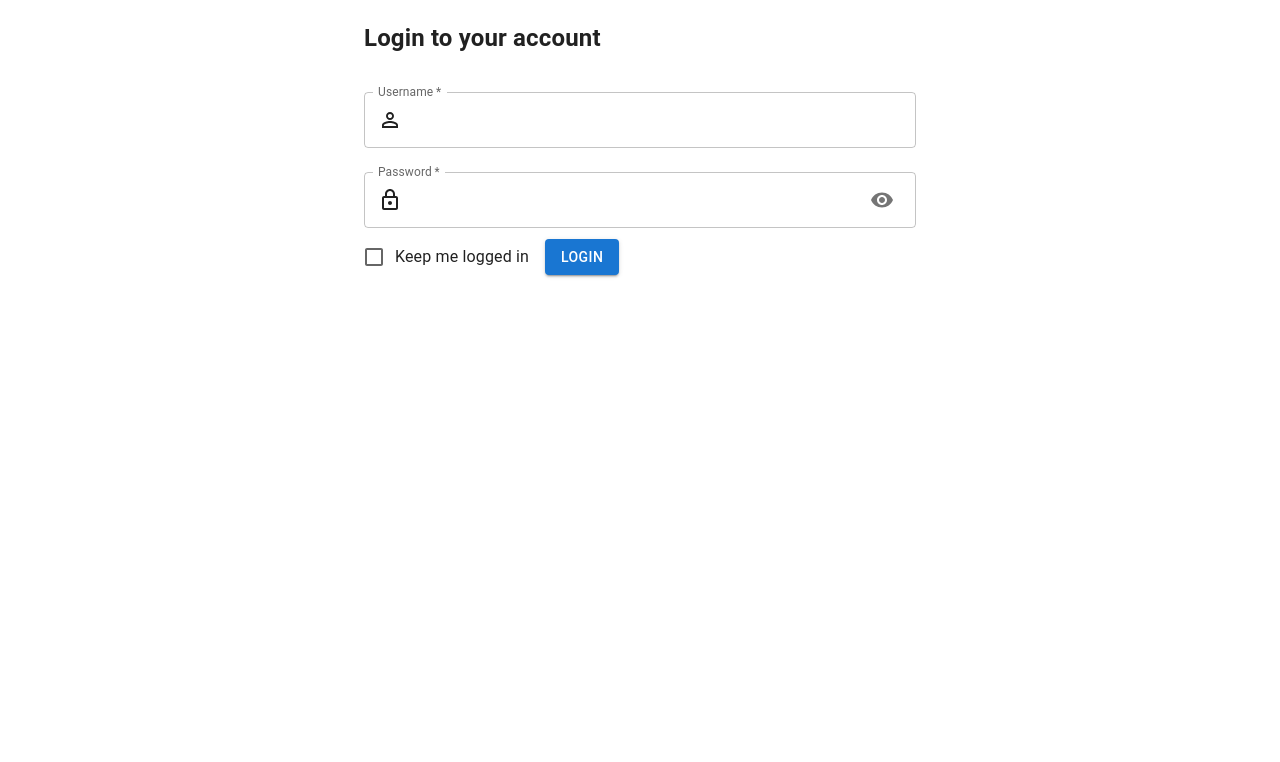
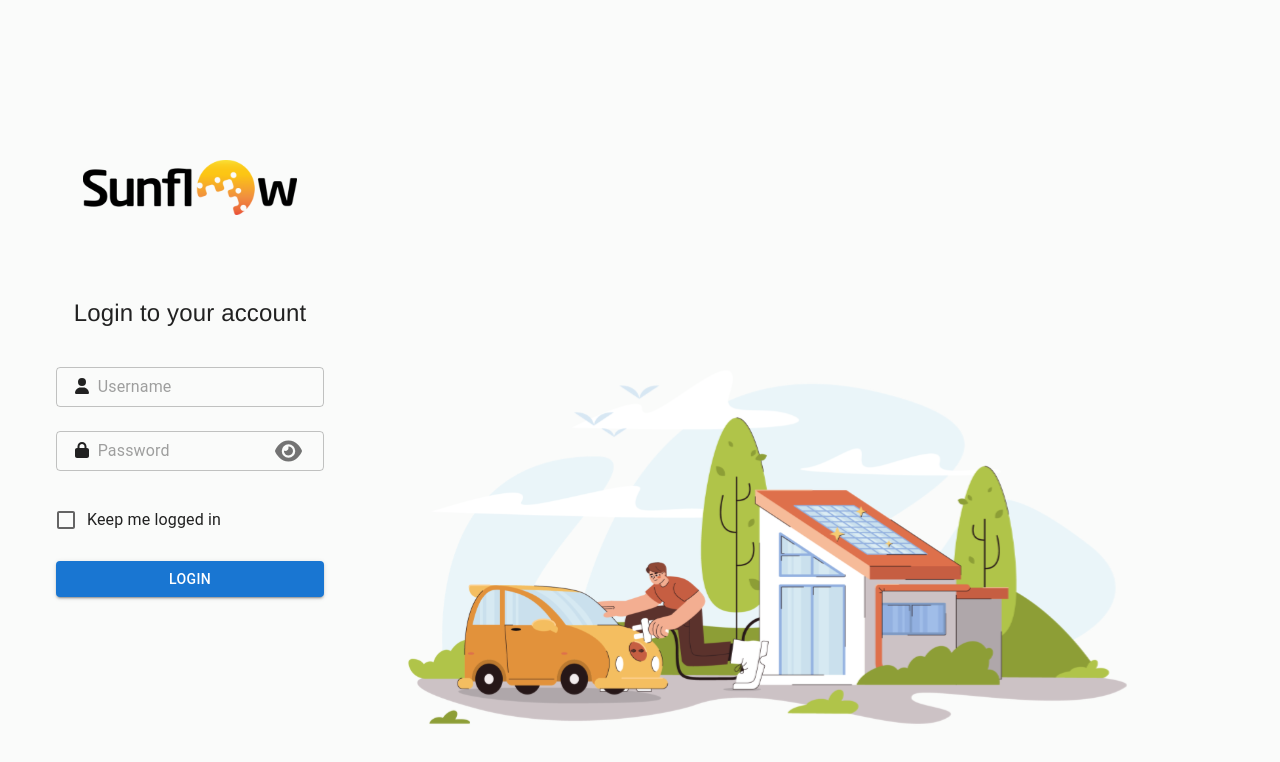
Before and after one commit to zsubzwary/frontend-test, a React (Create React App) app: page /login in a window 1280 px wide. Shown: the top 762 px of the page. Built offline with nearby package versions, Linux system fonts and the light colour scheme.

Commit message:
Updated login.js with appropriate styling

```diff
--- a/src/pages/login.js
+++ b/src/pages/login.js
@@ -9,10 +9,18 @@ import {
   IconButton,
   InputAdornment,
   FormControl,
+  Box,
 } from "@mui/material";
 import { Visibility, VisibilityOff, PersonOutline, LockOutlined } from "@mui/icons-material";
 import { ReactComponent as EyeIcon } from "../assets/eye.svg";
+import { ReactComponent as LoginSVG } from "../assets/login.svg";
+import { ReactComponent as Logo } from "../assets/logo.svg";
 import { isUserLoggedIn } from "../util/helper";
+import { FontAwesomeIcon } from "@fortawesome/react-fontawesome";
+import { faEye, faEyeSlash, faLock, faUser } from "@fortawesome/free-solid-svg-icons";
+import { styled } from "@mui/material/styles";
+import Typography from "@mui/material/Typography";
+import { useMemo } from "react";
 
 /**
  * Renders the login form for user authentication.
@@ -90,40 +98,117 @@ function Login() {
         sessionStorage.setItem("loggedIn", "true");
       }
       navigate("/");
-    }
-    else {
+    } else {
       e.preventDefault();
     }
   };
 
+  // Responsive UI Wrappers Start
+  const LoginLeftSideWrapper = useMemo(
+    () =>
+      styled(Box)(({ theme }) => ({
+        [theme.breakpoints.down("xl")]: {
+          paddingInlineStart: "2rem",
+          alignItems: "center",
+          justifyContent: "center",
+        },
+        [theme.breakpoints.down("lg")]: {
+          paddingInlineStart: "2rem",
+          alignItems: "center",
+          justifyContent: "center",
+        },
+        [theme.breakpoints.down("md")]: {
+          alignItems: "center",
+          justifyContent: "center",
+        },
+      })),
+    []
+  );
+  const LoginRightSideWrapper = styled(Box)(({ theme }) => ({
+    flex: 1,
+    [theme.breakpoints.up("md")]: {
+      height: "100%",
+      marginBottom: "10rem",
+      flex: 1,
+      height: "100%",
+      marginBottom: "10rem",
+    },
+    [theme.breakpoints.down("md")]: {
+      display: "none",
+    },
+  }));
+  const LoginSVGWrapper = styled(Box)(({ theme }) => ({
+    display: "flex",
+    alignItems: "end",
+    justifyContent: "end",
+    [theme.breakpoints.down("xl")]: {
+      bgcolor: "red",
+      width: "800px",
+      alignItems: "end",
+      justifyContent: "end",
+    },
+    [theme.breakpoints.down("lg")]: {
+      bgcolor: "red",
+      width: "600px",
+      alignItems: "end",
+      justifyContent: "end",
+    },
+  }));
+  // Responsive UI Wrappers End
+
   return (
-    <Container maxWidth="sm">
+    <Box fullWidth bgcolor="#FAFBFA">
+      <Container style={{ height: "100vh" }} maxWidth="xl">
+        <Box display="flex" justifyItems={"center"} justifyContent={"center"} height="100%" gap={4}>
+          {/* Left Side of The Page Start */}
+          <LoginLeftSideWrapper sx={{ width: "300px" }}>
+            <Box display="flex" margin="auto" mt="10rem" mb="5rem" width="fit-content">
+              <Logo />
+            </Box>
+
             <form ref={loginFormRef}>
-        <h2>Login to your account</h2>
+              <h2
+                style={{
+                  fontSize: "18px !important",
+                  fontWeight: 400,
+                  fontFamily: "Helvetica",
+                  textAlign: "center",
+                }}
+              >
+                Login to your account
+              </h2>
               <TextField
+                hiddenLabel
+                placeholder=" Username"
                 error={usernameError === false ? false : true}
                 helperText={usernameError}
                 onBlur={validateUsername}
                 required
                 fullWidth
                 margin="normal"
-          label="Username"
+                size="small"
                 value={username}
                 onChange={(e) => setUsername(e.target.value)}
                 InputProps={{
-            startAdornment: <PersonOutline />,
+                  startAdornment: (
+                    <Box sx={{ paddingInlineStart: "0.3rem", paddingInlineEnd: "0.3rem" }}>
+                      {" "}
+                      <FontAwesomeIcon icon={faUser} />{" "}
+                    </Box>
+                  ),
                 }}
               />
-
               <TextField
+                hiddenLabel
+                placeholder=" Password"
                 error={passwordError === false ? false : true}
                 helperText={passwordError}
                 onBlur={validatePassword}
                 required
                 fullWidth
                 margin="normal"
+                size="small"
                 type={showPassword ? "text" : "password"}
-          label="Password"
                 value={password}
                 onChange={(e) => {
                   setPassword(e.target.value);
@@ -132,24 +217,61 @@ function Login() {
                   endAdornment: (
                     <InputAdornment position="end">
                       <IconButton onClick={() => setShowPassword(!showPassword)}>
-                  {showPassword ? <VisibilityOff /> : <Visibility />}
+                        {showPassword ? (
+                          <FontAwesomeIcon icon={faEyeSlash} />
+                        ) : (
+                          <FontAwesomeIcon icon={faEye} />
+                        )}
                       </IconButton>
                     </InputAdornment>
                   ),
-            startAdornment: <LockOutlined />,
+                  startAdornment: (
+                    <Box sx={{ paddingInlineStart: "0.3rem", paddingInlineEnd: "0.3rem" }}>
+                      <FontAwesomeIcon icon={faLock} />
+                    </Box>
+                  ),
                 }}
               />
               <FormControlLabel
                 control={
-            <Checkbox checked={keepLoggedIn} onChange={(e) => setKeepLoggedIn(e.target.checked)} />
+                  <Checkbox
+                    checked={keepLoggedIn}
+                    onChange={(e) => setKeepLoggedIn(e.target.checked)}
+                  />
                 }
+                alignItems="center"
+                sx={{
+                  fontSize: "13px",
+                  fontWeight: 400,
+                  my: "20px",
+                }}
                 label="Keep me logged in"
               />
-        <Button variant="contained" color="primary" onClick={(e) => handleLogin(e)}>
+              <Box>
+                <Button
+                  fullWidth
+                  variant="contained"
+                  color="primary"
+                  onClick={(e) => handleLogin(e)}
+                >
                   Login
                 </Button>
+                {/* <CutomButton onClickHandler={handleLogin} fullWidthCheck={true} /> */}
+              </Box>
             </form>
+          </LoginLeftSideWrapper>
+          {/* Left Side of The Page End */}
+
+          {/* Right Side of The Page Start */}
+          <LoginRightSideWrapper>
+            <LoginSVGWrapper sx={{ height: "100%" }}>
+              <LoginSVG />
+            </LoginSVGWrapper>
+          </LoginRightSideWrapper>
+          {/* Right Side of The Page End */}
+        </Box>
       </Container>
+    </Box>
   );
 }
 
```
Lines whose indentation alone changed are shown as unchanged.
